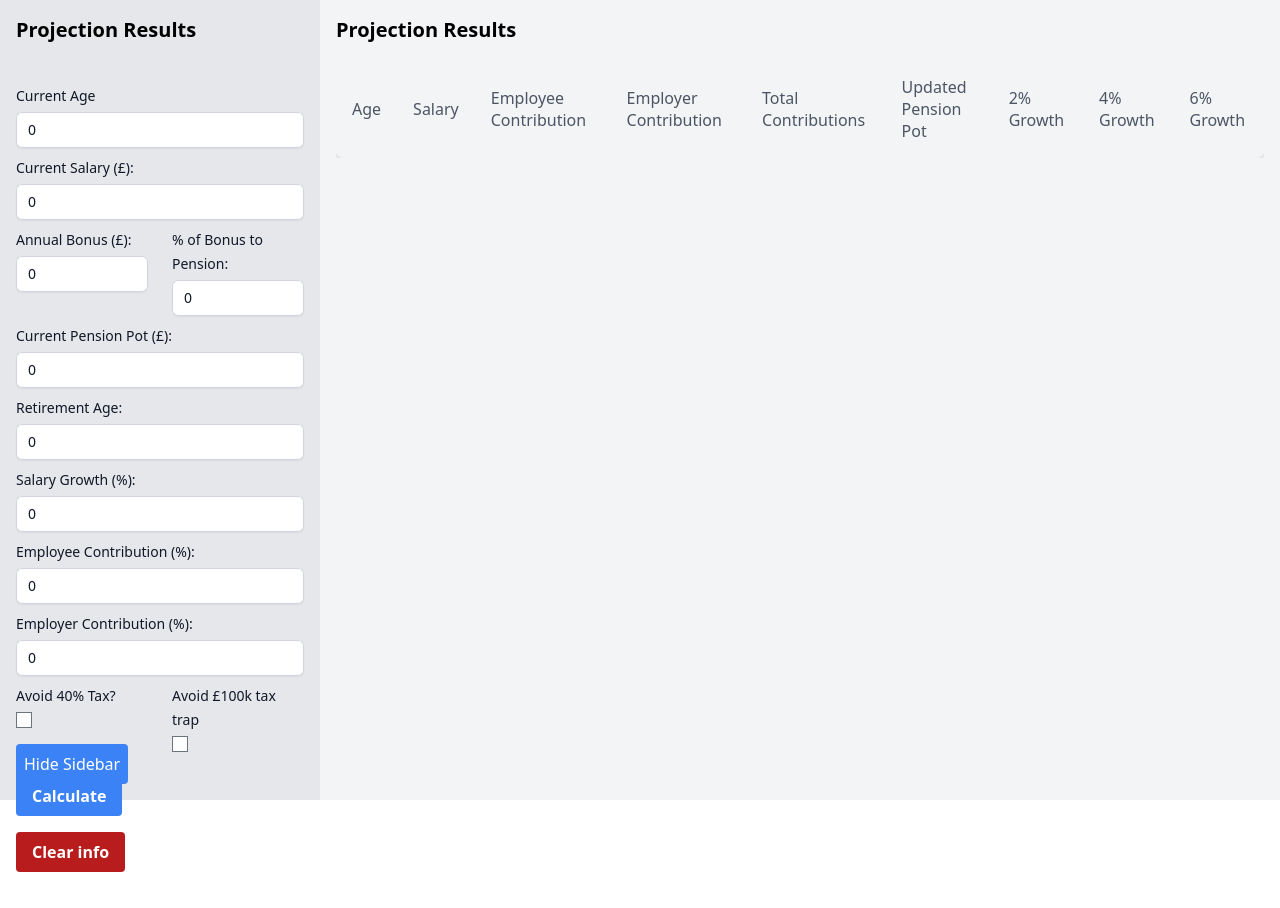
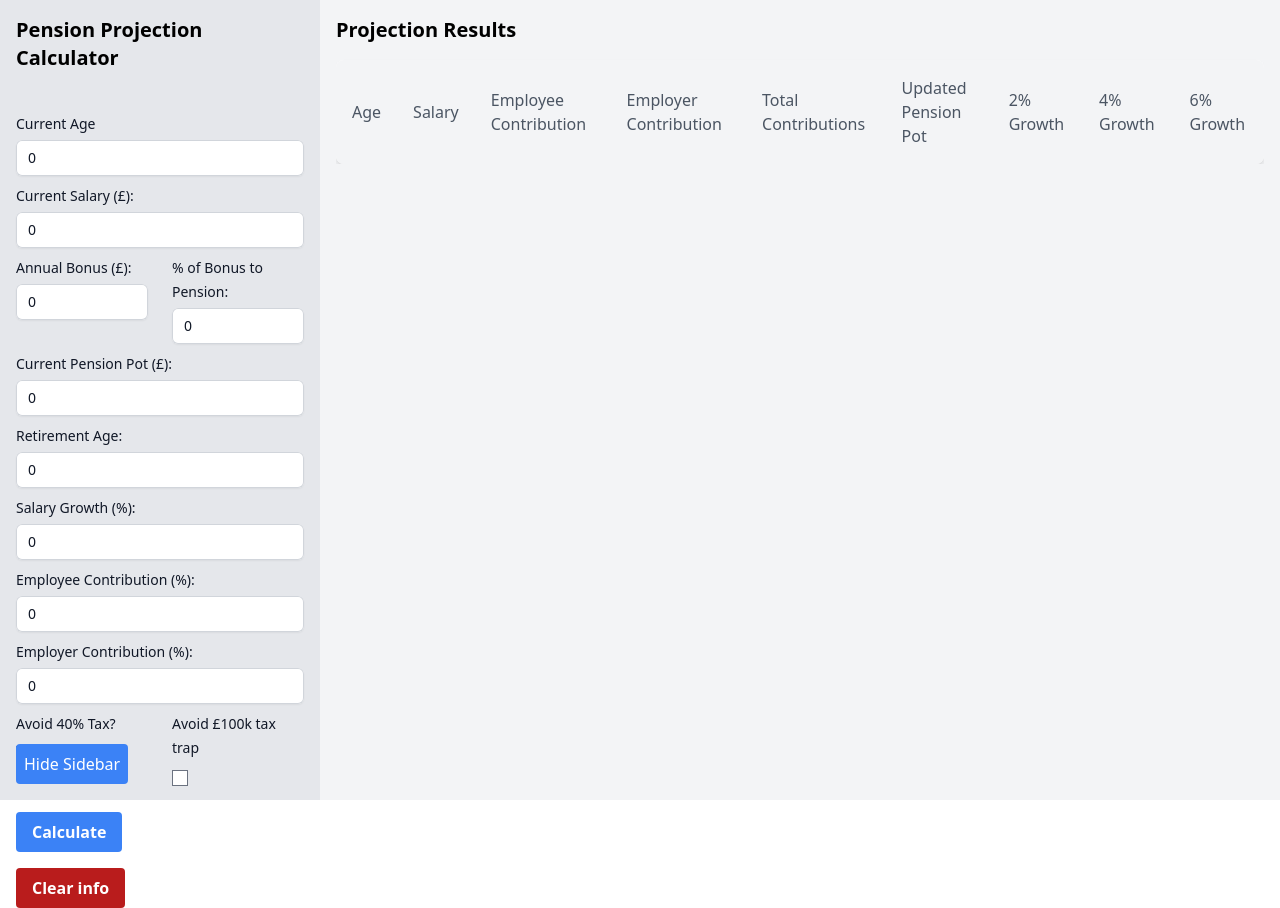
Before and after one commit to jagmitg/uk-pension-projection-calculator, a React (Create React App) app: page / in a window 1280 px wide. Before the commit the page ends 872 px from the top, so only its background shows below. Built offline with nearby package versions, Linux system fonts and the light colour scheme.

Commit message:
Updated index page

```diff
--- a/public/index.html
+++ b/public/index.html
@@ -1 +1,11 @@
-<div id="app"></div>
+<!DOCTYPE html>
+<html lang="en">
+    <head>
+        <meta charset="UTF-8" />
+        <meta name="viewport" content="width=device-width, initial-scale=1.0" />
+        <title>UK Pension Projection Calculator</title>
+    </head>
+    <body>
+        <div id="app"></div>
+    </body>
+</html>
--- a/src/CalculatorForm.tsx
+++ b/src/CalculatorForm.tsx
@@ -10,7 +10,7 @@ interface CalculatorFormProps {
 export const CalculatorForm: React.FC<CalculatorFormProps> = ({ state, onValueChange, onCalculate }) => {
     return (
         <>
-            <h2 className="text-xl font-semibold mb-4">Projection Results</h2>
+            <h2 className="text-xl font-semibold mb-4">Pension Projection Calculator</h2>
 
             <form>
                 <div className="space-y-12">
```
Also changed, not shown: src/App.tsx (+3 -4 lines).
